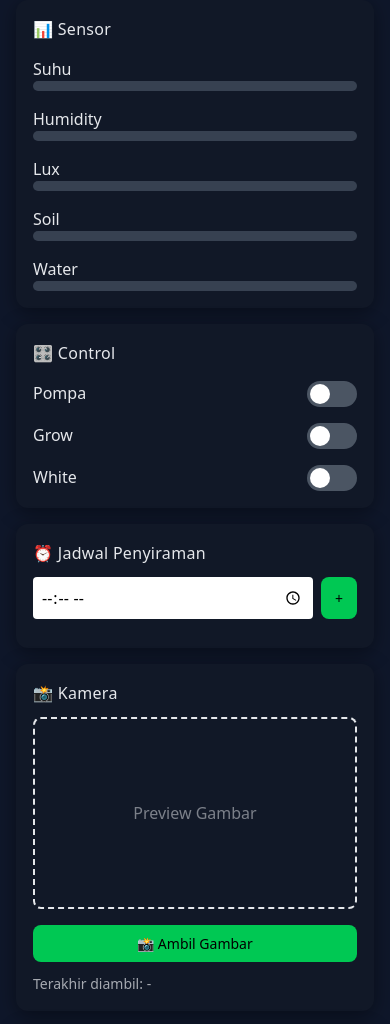
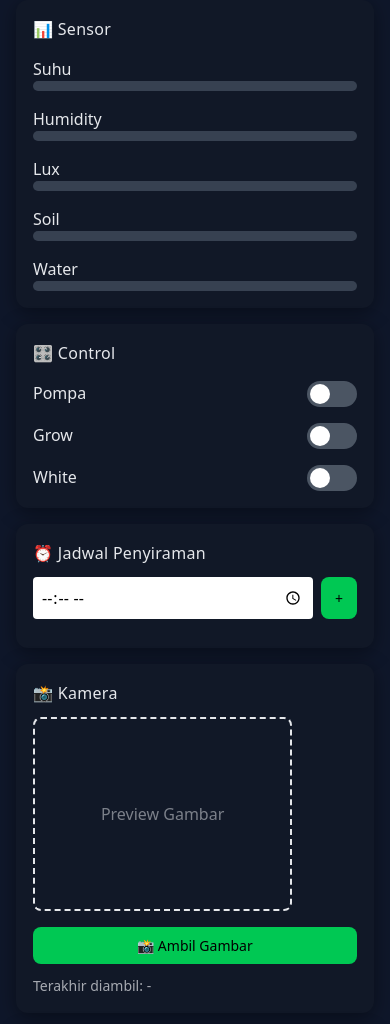
Before and after one commit to BayuPrataPutra/hygipot-dashboard, a plain HTML site: page index.html in a window 390 px wide. Shown: the part 76-1100 px from the top of the page. Drawn offline with nearby package versions, Linux system fonts and the light colour scheme; a script that the page names is missing.

Commit message:
update responsive tampilan mobile bagian gambar

```diff
--- a/index.html
+++ b/index.html
@@ -144,7 +144,8 @@
           <div class="flex flex-col md:flex-row gap-4 items-start">
             <!-- PREVIEW -->
             <div
-              class="w-full md:w-1/2 h-48 border-2 border-dashed rounded-lg flex items-center justify-center overflow-hidden"
+              class="w-full md:w-1/2 border-2 border-dashed rounded-lg flex items-center justify-center overflow-hidden"
+              style="width: 80%; aspect-ratio: 4/3"
             >
               <img id="img" class="w-full h-full object-cover hidden" />
               <span id="placeholder" class="opacity-50">Preview Gambar</span>
```
